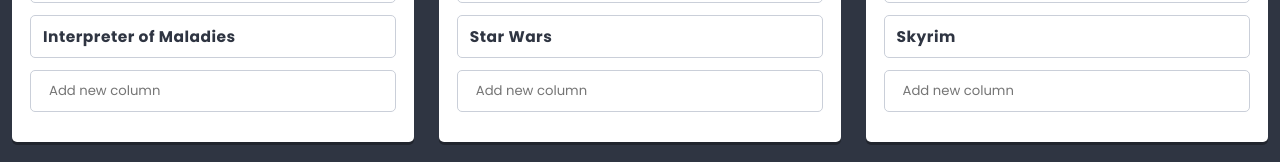
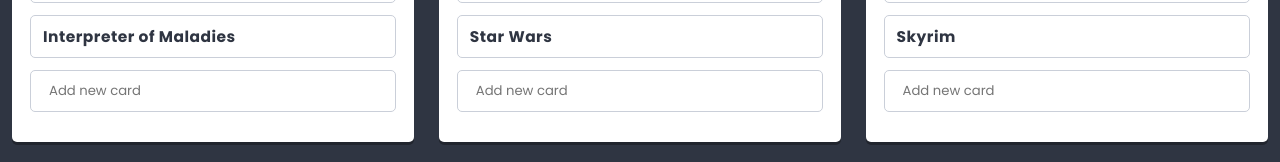
Before and after one commit to rado-jedro/react-to-do-app-2, a React app: page / in a window 1280 px wide. Shown: the part 594-756 px from the top of the page. Built offline with nearby package versions, Linux system fonts and the light colour scheme.

Commit message:
Update props to element Creator

```diff
--- a/src/components/Column/Column.js
+++ b/src/components/Column/Column.js
@@ -40,7 +40,7 @@
           </div>
 
           <div className={styles.creator}>
-            <Creator text={settings.columnCreatorText} action={addCard}/>
+            <Creator text={settings.cardCreatorText} action={addCard}/>
           </div>
 
         </section>
```
